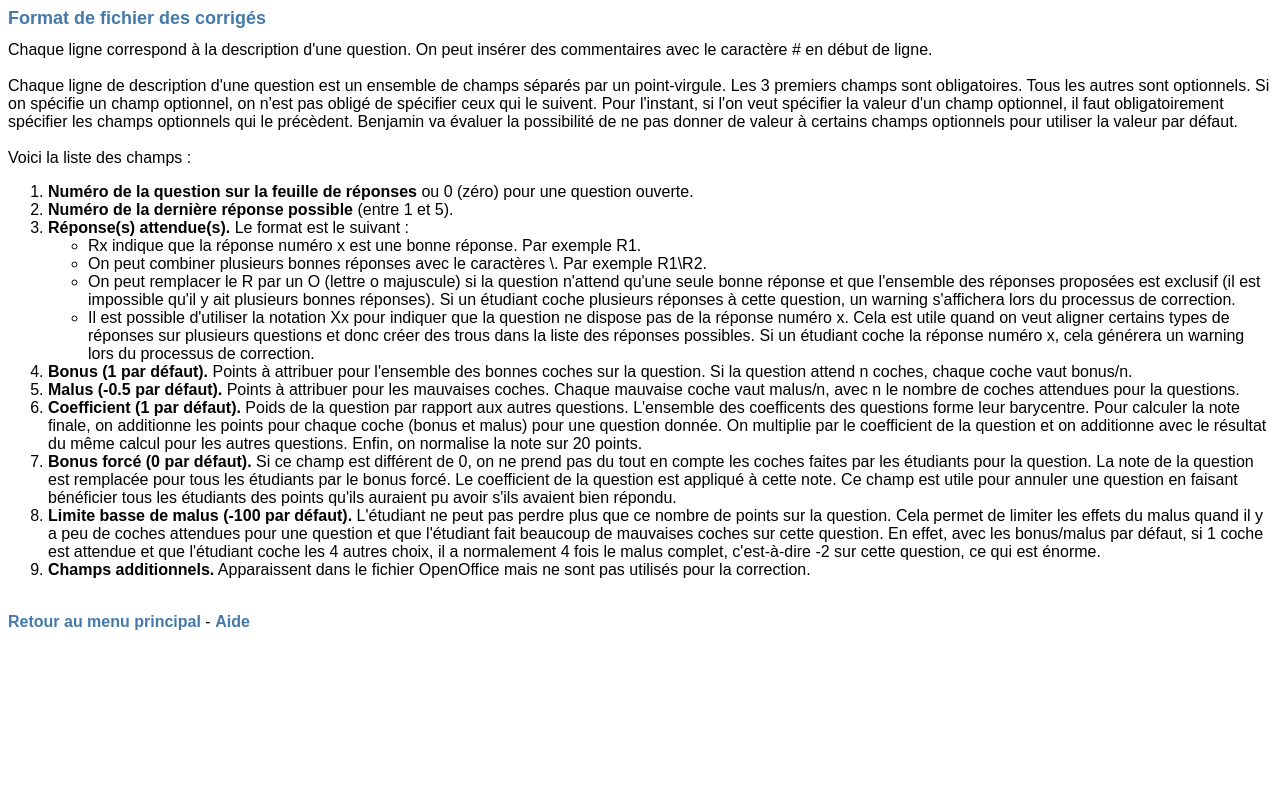
After one commit to CedricDinont/PaperQuiz, a PHP site: page /marking_file_format.php in a window 1280 px wide. The commit adds this page. Run offline with PHP 8.4, Linux system fonts and the light colour scheme; a stand-in replaces the project's code that opens the database connection.

Commit message:
Added marking file format description.

```diff
--- a/web/help.php
+++ b/web/help.php
@@ -36,7 +36,7 @@ Procéder ainsi permet de retrouver facilement un ancien quiz. Les fichiers de c
   La première chose à faire est de configurer le nombre de questions pour chaque matière. Pour cela, cliquer sur "Configurer le quiz".
 Dans la page qui s'affiche, entrer le nom de chaque matière ainsi que les numéros des questions de début et de fin de chaque matière sur la feuille de réponses.
 Après validation, la configuration est mémorisée dans le fichier quiz.conf du répertoire du quiz.<br><br>
-Ensuite, il est possible de déposer les corrigés pour les différentes matières configurées précédemment. Pour cela, cliquer sur "Déposer un corrigé". Sélectionner sur votre disque les fichiers à envoyer. Chaque matière doit avoir son propre fichier de correction, qui doit respecter un format particulier (voir Cédric Dinont pour plus de détails). Il est possible d'envoyer un ou plusieurs fichiers à la fois. Les fichiers sont renommés ainsi sur le serveur : "nom_matière.marking".
+Ensuite, il est possible de déposer les corrigés pour les différentes matières configurées précédemment. Pour cela, cliquer sur "Déposer un corrigé". Sélectionner sur votre disque les fichiers à envoyer. Chaque matière doit avoir son propre fichier de correction, qui doit respecter <a href="marking_file_format.php">un format particulier</a>. Il est possible d'envoyer un ou plusieurs fichiers à la fois. Les fichiers sont renommés ainsi sur le serveur : "nom_matière.marking".
 <br>
 <br>
   La dernière étape de la configuration consiste à créer le fichier donnant les informations sur les étudiants concernés par le quiz. Ce fichier donne la correspondance entre les logins et les noms des étudiants. Il existe deux manières de réaliser cela :
@@ -103,7 +103,6 @@ A la fin de la correction, on archive le sujet du quiz avec les feuilles de rép
 <li>Dans la page de création d'un quiz : mettre un sélecteur de date en JavaScript.</li>
 <li>Utiliser de l'Ajax dans la page qui affiche les sorties des processus pour que ce soit plus fluide.</li>
 <li>Classement des quiz dans différentes catégories pour pouvoir les retrouver plus facilement.</li>
-<li>Classement des processus d'un quiz dans l'ordre chronologique.</li>
 <li>Préparer ou modifier un corrigé en ligne.</li>
 <li>Modifier le fichier d'information sur les étudiants en ligne.</li>
 <li>Dans la page de correction des erreurs de reconnaissance des marques, permettre le déplacement de l'image par glisser-déposer plutôt que de forcer à utiliser les ascenseurs.</li>
--- /dev/null
+++ b/web/marking_file_format.php
@@ -0,0 +1,69 @@
+<?php
+        require_once('Quiz.class.php');
+        require_once('quiz_common.php');
+
+if (isset($_GET['quiz-id'])) {
+        $quiz = Quiz::getQuizById($_GET['quiz-id']);
+  }
+?>
+<html>
+<head>
+        <title>Format de fichier des corrigés</title>
+        <link rel="stylesheet" type="text/css" href="style/quiz.css" />
+</head>
+<body>
+<h1>Format de fichier des corrigés</h1>
+Chaque ligne correspond à la description d'une question. On peut insérer des commentaires avec le caractère # en début de ligne.<br />
+<br/ >
+Chaque ligne de description d'une question est un ensemble de champs séparés par un point-virgule. Les 3 premiers champs sont obligatoires. Tous les autres sont optionnels. Si on spécifie un champ optionnel, on n'est pas obligé de spécifier ceux qui le suivent.
+Pour l'instant, si l'on veut spécifier la valeur d'un champ optionnel, il faut obligatoirement spécifier les champs optionnels qui le précèdent. Benjamin va évaluer la possibilité de ne pas donner de valeur à certains champs optionnels pour utiliser la valeur par défaut.<br />
+<br />
+Voici la liste des champs :
+<ol>
+<li>
+<b>Numéro de la question sur la feuille de réponses</b> ou 0 (zéro) pour une question ouverte.
+</li>
+<li>
+<b>Numéro de la dernière réponse possible</b> (entre 1 et 5).
+</li>
+<li>
+<b>Réponse(s) attendue(s).</b> Le format est le suivant :
+	<ul>
+		<li>
+			Rx indique que la réponse numéro x est une bonne réponse. Par exemple R1.
+		</li>
+		<li>
+			On peut combiner plusieurs bonnes réponses avec le caractères \. Par exemple R1\R2.
+		</li>
+                <li>
+			On peut remplacer le R par un O (lettre o majuscule) si la question n'attend qu'une seule bonne réponse et que l'ensemble des réponses proposées est exclusif (il est impossible qu'il y ait plusieurs bonnes réponses). Si un étudiant coche plusieurs réponses à cette question, un warning s'affichera lors du processus de correction.
+                </li>
+                <li>
+			Il est possible d'utiliser la notation Xx pour indiquer que la question ne dispose pas de la réponse numéro x. Cela est utile quand on veut aligner certains types de réponses sur plusieurs questions et donc créer des trous dans la liste des réponses possibles. Si un étudiant coche la réponse numéro x, cela générera un warning lors du processus de correction.
+                </li>
+	</ul>
+</li>
+<li>
+<b>Bonus (1 par défaut).</b> Points à attribuer pour l'ensemble des bonnes coches sur la question. Si la question attend n coches, chaque coche vaut bonus/n.
+</li>
+<li>
+<b>Malus (-0.5 par défaut).</b> Points à attribuer pour les mauvaises coches. Chaque mauvaise coche vaut malus/n, avec n le nombre de coches attendues pour la questions.
+</li>
+<li>
+<b>Coefficient (1 par défaut).</b> Poids de la question par rapport aux autres questions. L'ensemble des coefficents des questions forme leur barycentre. Pour calculer la note finale, on additionne les points pour chaque coche (bonus et malus) pour une question donnée. On multiplie par le coefficient de la question et on additionne avec le résultat du même calcul pour les autres questions. Enfin, on normalise la note sur 20 points.
+</li>
+<li>
+<b>Bonus forcé (0 par défaut).</b> Si ce champ est différent de 0, on ne prend pas du tout en compte les coches faites par les étudiants pour la question. La note de la question est remplacée pour tous les étudiants par le bonus forcé. Le coefficient de la question est appliqué à cette note. Ce champ est utile pour annuler une question en faisant bénéficier tous les étudiants des points qu'ils auraient pu avoir s'ils avaient bien répondu.
+</li>
+<li>
+<b>Limite basse de malus (-100 par défaut).</b> L'étudiant ne peut pas perdre plus que ce nombre de points sur la question. Cela permet de limiter les effets du malus quand il y a peu de coches attendues pour une question et que l'étudiant fait beaucoup de mauvaises coches sur cette question. En effet, avec les bonus/malus par défaut, si 1 coche est attendue et que l'étudiant coche les 4 autres choix, il a normalement 4 fois le malus complet, c'est-à-dire -2 sur cette question, ce qui est énorme.
+</li>
+<li>
+<b>Champs additionnels.</b> Apparaissent dans le fichier OpenOffice mais ne sont pas utilisés pour la correction.
+</li>
+</ol>
+<br>
+<?php  doMainMenu() ?>
+
+</body>
+</html>
```
